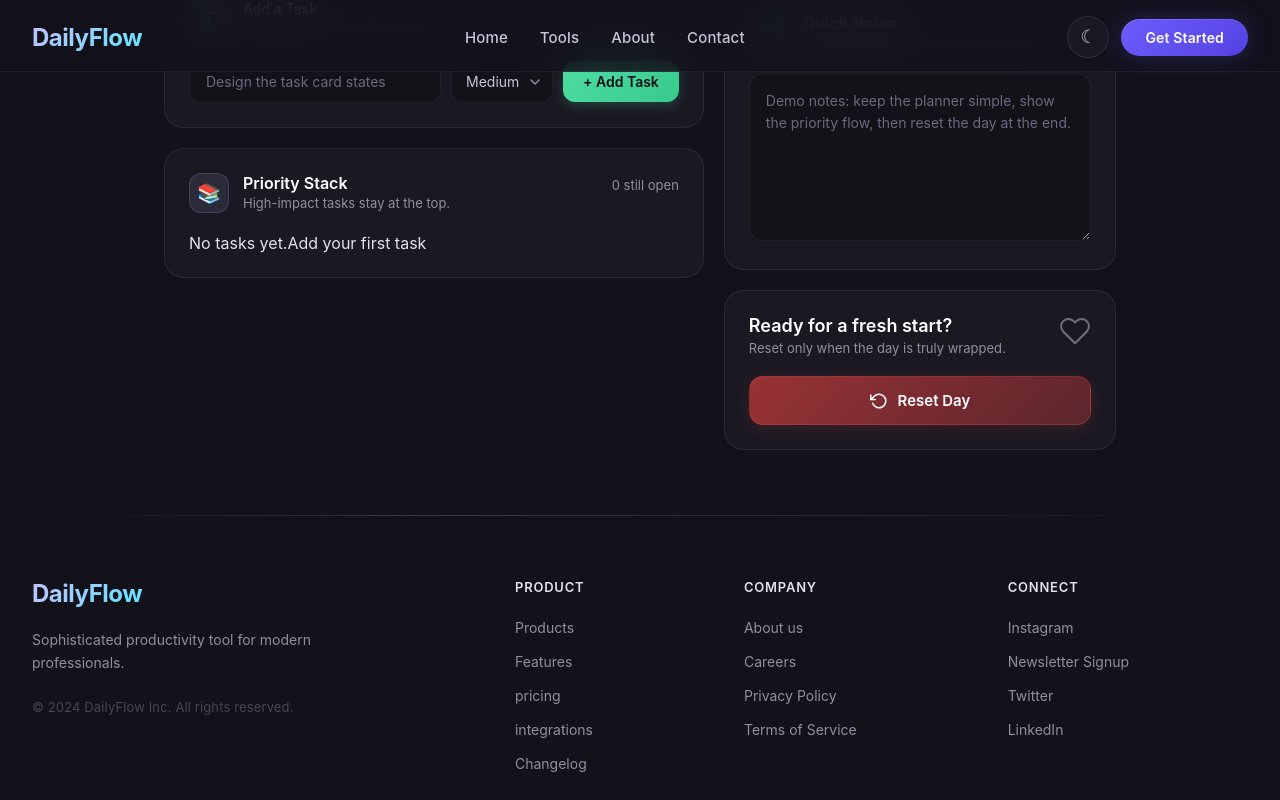
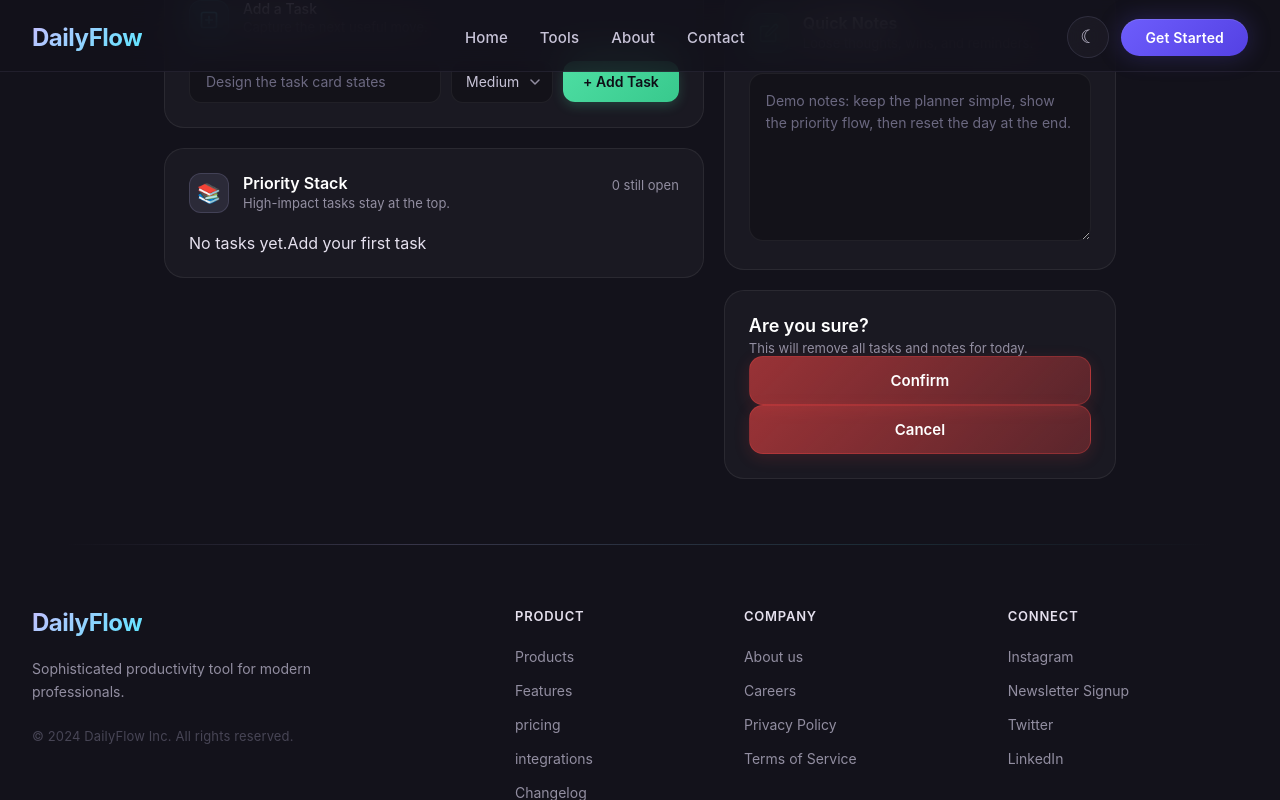
Before and after one commit to Divasdev/Let-S-React, a React (Vite) app in the folder Daily-flow/: page /tools in a window 1280 px wide. Both pictures are taken after a click on the button "Reset Day". Shown: the part 540-1340 px from the top of the page. Built offline with nearby package versions, Linux system fonts and the light colour scheme.

Commit message:
feat(reset): implement ResetDayBanner with confirmation and integrate reset functionality in ToolsRoute

```diff
--- a/Daily-flow/src/features/dashboard/ResetDayBanner.jsx
+++ b/Daily-flow/src/features/dashboard/ResetDayBanner.jsx
@@ -1,8 +1,13 @@
+import { useState } from "react";
 import "./ResetDayBanner.css";
 
-export function ResetDayBanner() {
+export function ResetDayBanner({ onReset }) {
+   const [isConfirming, setIsConfirming] = useState(false);
+
    return (
       <div className="reset-card">
+         {!isConfirming ? (
+            <>
                <div className="reset-header">
                   <div className="reset-text">
                      <h4 className="reset-title">Ready for a fresh start?</h4>
@@ -10,18 +15,72 @@ export function ResetDayBanner() {
                         Reset only when the day is truly wrapped.
                      </p>
                   </div>
-            <svg className="reset-heart" width="32" height="32" viewBox="0 0 24 24" fill="none" stroke="#c8c4d8" strokeWidth="1.5" strokeLinecap="round" strokeLinejoin="round">
+
+                  <svg
+                     className="reset-heart"
+                     width="32"
+                     height="32"
+                     viewBox="0 0 24 24"
+                     fill="none"
+                     stroke="#c8c4d8"
+                     strokeWidth="1.5"
+                     strokeLinecap="round"
+                     strokeLinejoin="round"
+                  >
                      <path d="M20.84 4.61a5.5 5.5 0 0 0-7.78 0L12 5.67l-1.06-1.06a5.5 5.5 0 0 0-7.78 7.78l1.06 1.06L12 21.23l7.78-7.78 1.06-1.06a5.5 5.5 0 0 0 0-7.78z"></path>
                   </svg>
                </div>
 
-         <button className="reset-btn">
-            <svg width="18" height="18" viewBox="0 0 24 24" fill="none" stroke="currentColor" strokeWidth="2" strokeLinecap="round" strokeLinejoin="round">
+               <button
+                  className="reset-btn"
+                  onClick={() => setIsConfirming(true)}
+               >
+                  <svg
+                     width="18"
+                     height="18"
+                     viewBox="0 0 24 24"
+                     fill="none"
+                     stroke="currentColor"
+                     strokeWidth="2"
+                     strokeLinecap="round"
+                     strokeLinejoin="round"
+                  >
                      <polyline points="1 4 1 10 7 10"></polyline>
                      <path d="M3.51 15a9 9 0 1 0 2.13-9.36L1 10"></path>
                   </svg>
+
                   Reset Day
                </button>
+            </>
+         ) : (
+            <>
+               <div className="reset-text">
+                  <h4 className="reset-title">Are you sure?</h4>
+                  <p className="reset-subtitle">
+                     This will remove all tasks and notes for today.
+                  </p>
+               </div>
+
+               <div className="reset-actions">
+                  <button
+                     className="reset-btn"
+                     onClick={() => {
+                        onReset();
+                        setIsConfirming(false);
+                     }}
+                  >
+                     Confirm
+                  </button>
+
+                  <button
+                     className="reset-btn"
+                     onClick={() => setIsConfirming(false)}
+                  >
+                     Cancel
+                  </button>
+               </div>
+            </>
+         )}
       </div>
    );
 }
--- a/Daily-flow/src/pages/Tools/Tools.jsx
+++ b/Daily-flow/src/pages/Tools/Tools.jsx
@@ -54,6 +54,11 @@ export function ToolsRoute() {
     const percentage = totalTasks === 0 ? 0 : Math.round((completedCount / totalTasks) * 100);
 
    const [notes,setNotes]=useState("");
+
+   function handleResetDay(){
+     setTasks([]);
+     setNotes('');
+   }
    return (
       <div className="tools-page">
          <Navbar />
@@ -85,7 +90,9 @@ export function ToolsRoute() {
                      notes={notes}
                      onNotesChange={setNotes}
                   />
-                  <ResetDayBanner />
+                  <ResetDayBanner
+                     onReset={handleResetDay}
+                  />
                </div>
             </div>
          </main>
```
Lines whose indentation alone changed are shown as unchanged.
